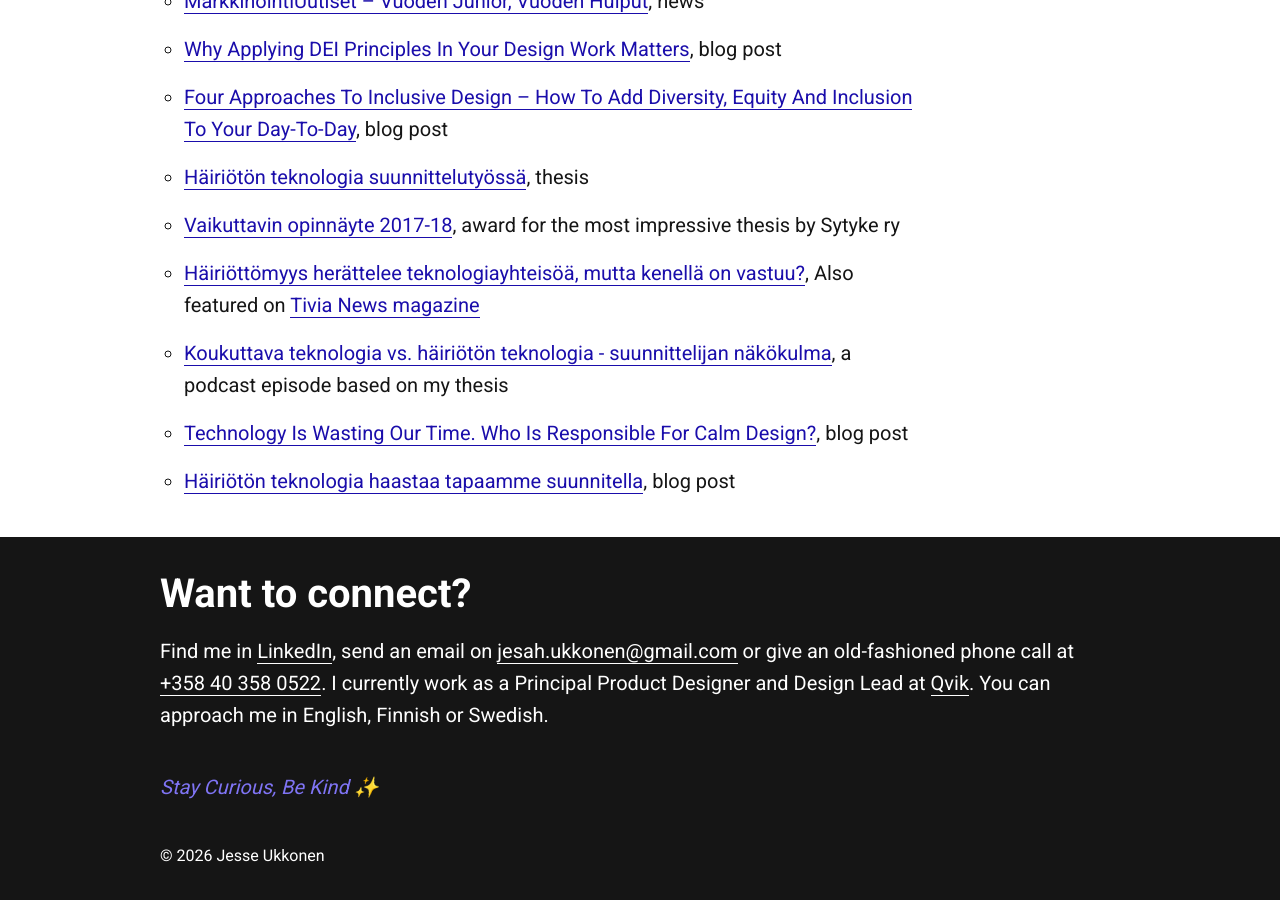
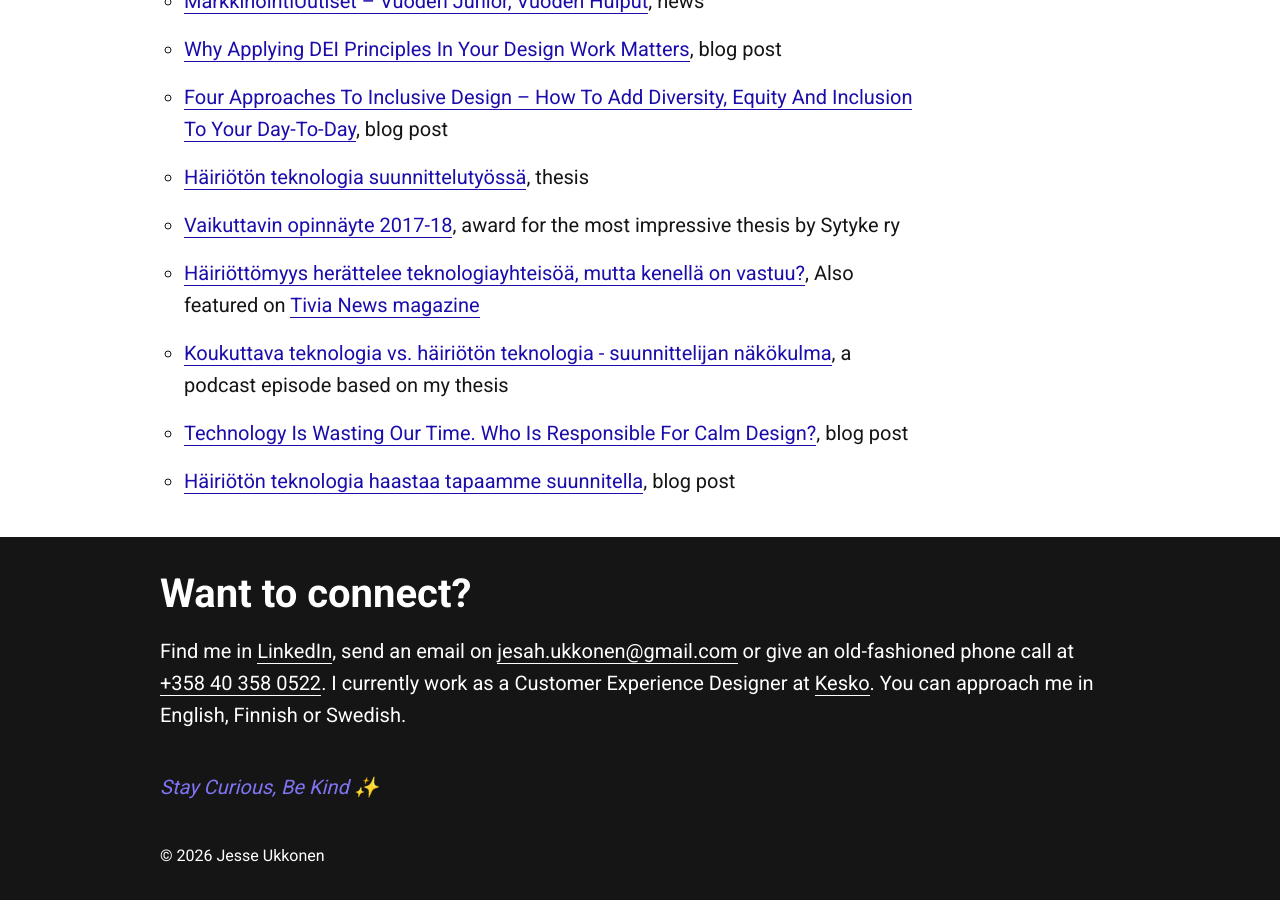
Before and after one commit to jesseu/jesseu.github.io, a Jekyll site: the page built from index.html, in a window 1280 px wide and 900 px high, scrolled down 3602 px. Built offline with Jekyll 4.4.1, drawn with Linux system fonts in a browser that asks for light colours.

Commit message:
Change job title to Customer Experience Designer
Updated job title and company information in footer.

```diff
--- a/_layouts/default.html
+++ b/_layouts/default.html
@@ -56,7 +56,7 @@
     <footer class= "footer">
       <div class="container footer-content">
         <h2 id="connect">Want to connect?</h2>
-        <p>Find me in <a class="link-dark-bg" href="https://www.linkedin.com/in/jesseukkonen/" target="_blank">LinkedIn</a>, send an email on <a class="link-dark-bg" href="javascript:alert('JavaScript')" onclick="this.href=atob('bWFpbHRvOmplc2FoLnVra29uZW4lNDBnbWFpbC5jb20='); return true" target="_blank">jesah.ukkonen@gmail.com</a> or give an old-fashioned phone call at <a class="link-dark-bg" href="tel:+358403580522">+358 40 358 0522</a>. I currently work as a Principal Product Designer and Design Lead at <a class="link-dark-bg" href="https://qvik.com/" target="_blank">Qvik</a>. You can approach me in English, Finnish or Swedish.</p>
+        <p>Find me in <a class="link-dark-bg" href="https://www.linkedin.com/in/jesseukkonen/" target="_blank">LinkedIn</a>, send an email on <a class="link-dark-bg" href="javascript:alert('JavaScript')" onclick="this.href=atob('bWFpbHRvOmplc2FoLnVra29uZW4lNDBnbWFpbC5jb20='); return true" target="_blank">jesah.ukkonen@gmail.com</a> or give an old-fashioned phone call at <a class="link-dark-bg" href="tel:+358403580522">+358 40 358 0522</a>. I currently work as a Customer Experience Designer at <a class="link-dark-bg" href="https://www.kesko.fi/" target="_blank">Kesko</a>. You can approach me in English, Finnish or Swedish.</p>
         <p style="color:#7f74f4;"><em>Stay Curious, Be Kind ✨</em></p>
         <p style="margin-bottom:0; font-size:1rem;">&copy; <script type="text/javascript">document.write(new Date().getFullYear());
           </script> Jesse Ukkonen</p>
```
